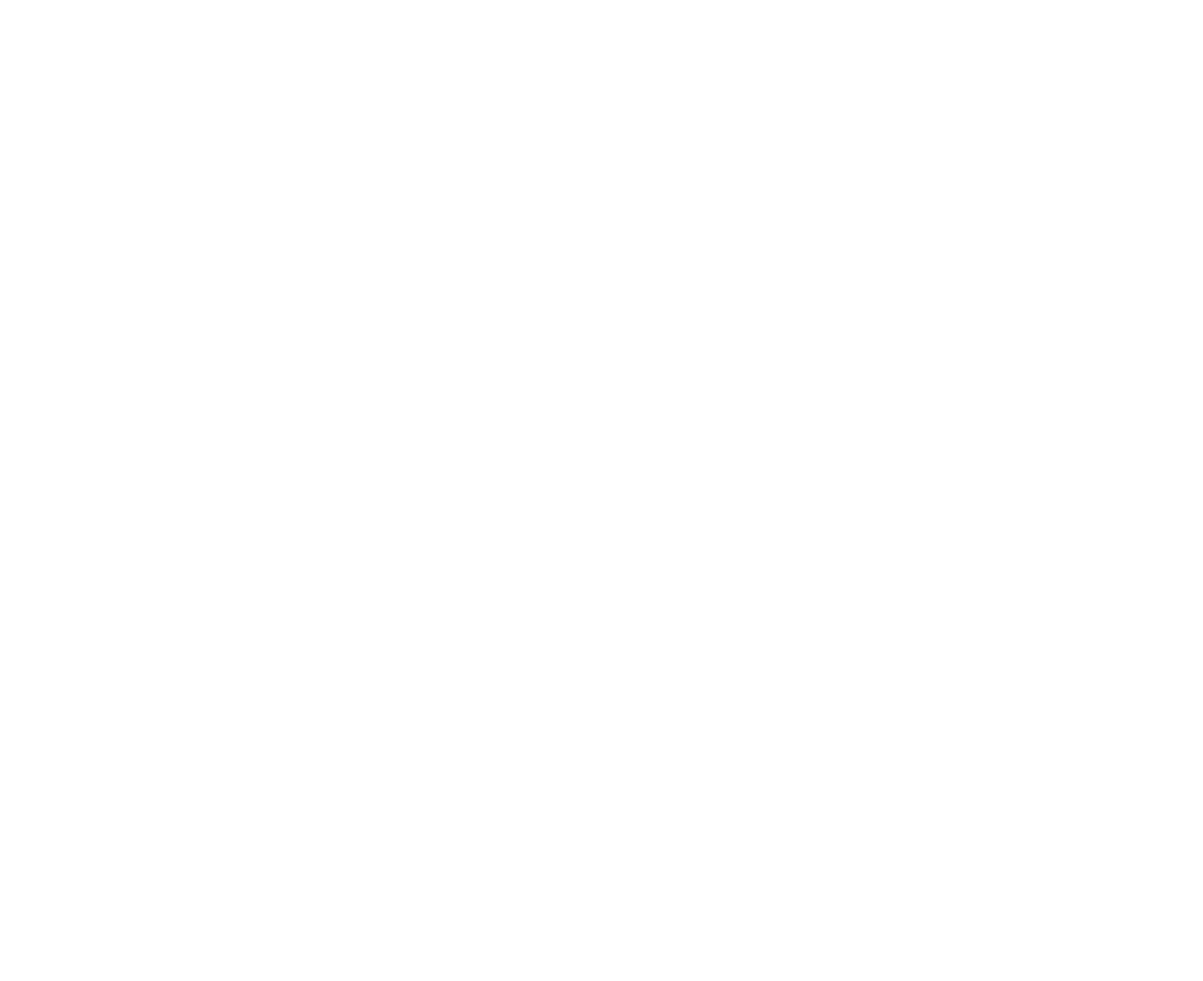
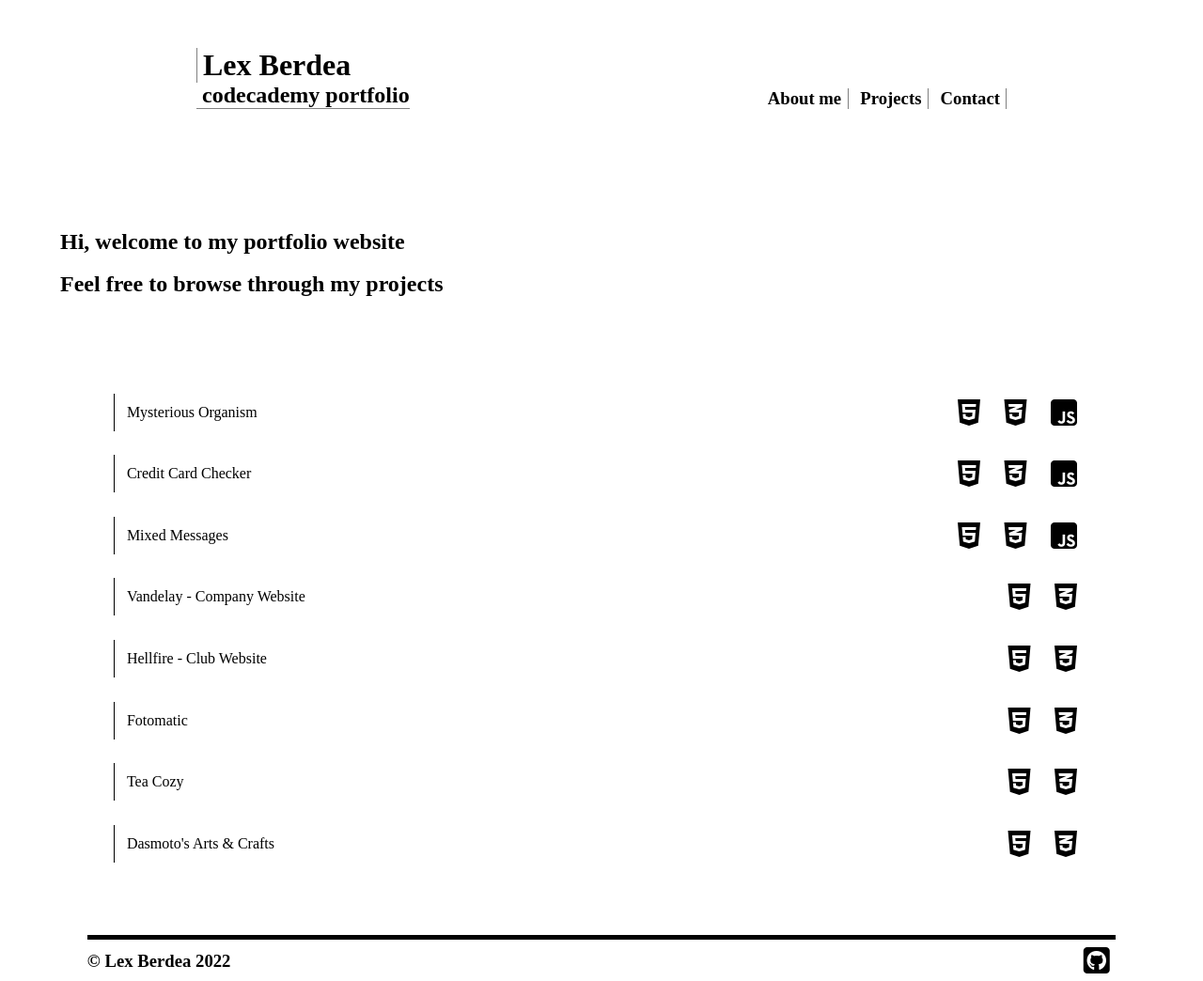
Before and after one commit to Lexgitar/PortfolioWebsite, a plain HTML site: page LexIndex.html in a window 1280 px wide. Shown: the whole page at 94% size. Before the commit the page ends 800 px from the top, so only its background shows below. Drawn offline with Linux system fonts and the light colour scheme.

Commit message:
ready for anchortags

```diff
--- a/LexCss.css
+++ b/LexCss.css
@@ -0,0 +1,156 @@
+/*---- reset css---*/
+*{
+    margin: 0;
+    padding: 0;
+}
+
+html{
+    font-size: 16px;
+    display: inline-flex;
+    justify-content: center;
+
+
+}
+/*------*/
+
+header{
+
+    margin:3vw auto;
+    display: flex;
+    position: relative;
+    top: 0;
+    max-width: 76%;
+    justify-content: space-between;
+    align-items: flex-end;
+
+
+
+}
+.title{
+    margin: 1vw 0.5vw 0 0.5vw;
+    border-bottom: 1px solid grey;
+
+}
+.title h1{
+    border-left: 1px solid grey;
+    padding-left: 0.5vw;
+}
+.title h2{
+    padding-left: 0.5vw;
+}
+
+header ul{
+
+    display: flex;
+    justify-content: space-between;
+
+
+
+
+}
+
+header li{
+    list-style: none;
+    margin: 1vw 0.5vw 0 0.5vw;
+    border-right: 1px solid grey;
+    padding-right: 0.5vw;
+}
+
+main{
+    width: 90vw;
+    margin: 10vw auto 5vw auto;
+    height: auto;
+}
+article{
+    width: 100%;
+    margin-bottom: 5vw;
+}
+
+section{
+    width: 100%;
+    max-height: 90%;
+    display: flex;
+    flex-direction: column;
+    justify-items: center;
+    align-content: space-around;
+    margin-top: 1vw;
+
+
+}
+
+
+section div{
+    margin: 1vw auto ;
+    border-left: 1px solid black;
+    max-height: 5vh;
+    width:90%;
+    vertical-align:middle;
+    display: flex;
+    justify-content: space-between;
+    align-items: center;
+
+}
+
+section p{
+    margin-left: 1vw;
+}
+
+section ul{
+    list-style: none;
+   display: inline-flex;
+}
+section li{
+    margin: 1vw;
+}
+
+section li i{
+    font-size:2rem;
+}
+
+
+footer{
+    width: 95%;
+    margin: auto ;
+    display: flex;
+    position: relative;
+    justify-content: space-between;
+
+    border-top: 5px solid black;
+}
+footer h3{
+    margin-top: 1vw;
+}
+footer i{
+    margin: 0.5vw;
+    font-size: 2rem;
+}
+
+@media ( max-width:800px ) { html{ font-size: 0.9rem;}
+                        main section{ font-size: 16px;}
+}
+
+@media (max-width:400px) {
+    header{
+        flex-direction: column;
+        justify-items: center;
+
+    }
+
+
+    .title{
+        display: flex;
+        flex-direction: column;
+        margin: auto;
+        padding: 0;
+        justify-content: center;
+
+    }
+    header nav{
+        margin: 2vh auto;
+    }
+    nav li{
+        margin-right: 1vw;
+        padding-right: 0.7vw;
+        font-size: 0.95rem;
+    }
+}
--- a/LexIndex.html
+++ b/LexIndex.html
@@ -4,9 +4,79 @@
     <meta charset="UTF-8">
     <meta http-equiv="X-UA-Compatible" content="IE=edge">
     <meta name="viewport" content="width=device-width, initial-scale=1.0">
-    <title>Document</title>
+    <script src="https://kit.fontawesome.com/2035371d68.js" crossorigin="anonymous"></script>
+    <link rel="stylesheet" href="LexCss.css" type="text/css">
+    <title>Lex Berdea Portfolio Website</title>
 </head>
 <body>
+    <header>
+        <div class="title">
+        <h1>Lex Berdea</h1>
+        <h2>codecademy portfolio</h2>
+        </div>
+        <nav>
+            <ul>
+            <li><h3>About me</h3></li>
+            <li><h3>Projects</h3></li>
+            <li><h3>Contact</h3></li>
+            </ul>
+        </nav>
+    </header>
+    <main>
+        <article><h2>Hi, welcome to my portfolio website</h2>
+            <br>
+                <h2>Feel free to browse through my projects</h2>
+        </article>
+        <section>
+            <div></div>
+            <div><p>Mysterious Organism</p><ul>
+                <li><i  class='fab'>&#xf13b;</i></li>
+                <li><i  class='fab'>&#xf38b;</i></li>
+                <li><i  class='fab'>&#xf3b9;</i></li>
+            </ul></div>
+            <div><p>Credit Card Checker</p><ul>
+                <li><i  class='fab'>&#xf13b;</i></li>
+                <li><i  class='fab'>&#xf38b;</i></li>
+                <li><i  class='fab'>&#xf3b9;</i></li>
+            </ul></div>
+            <div><p>Mixed Messages</p><ul>
+                <li><i  class='fab'>&#xf13b;</i></li>
+                <li><i  class='fab'>&#xf38b;</i></li>
+                <li><i  class='fab'>&#xf3b9;</i></li>
+            </ul></div>
+            <div><p>Vandelay - Company Website</p><ul>
+                <li><i  class='fab'>&#xf13b;</i></li>
+                <li><i  class='fab'>&#xf38b;</i></li>
 
+            </ul></div>
+            <div><p>Hellfire - Club Website</p><ul>
+                <li><i  class='fab'>&#xf13b;</i></li>
+                <li><i  class='fab'>&#xf38b;</i></li>
+
+            </ul></div>
+            <div><p>Fotomatic</p><ul>
+                <li><i  class='fab'>&#xf13b;</i></li>
+                <li><i  class='fab'>&#xf38b;</i></li>
+
+            </ul></div>
+            <div><p>Tea Cozy</p><ul>
+                <li><i  class='fab'>&#xf13b;</i></li>
+                <li><i  class='fab'>&#xf38b;</i></li>
+
+            </ul></div>
+            <div><p>Dasmoto's Arts & Crafts</p><ul>
+                <li><i  class='fab'>&#xf13b;</i></li>
+                <li><i  class='fab'>&#xf38b;</i></li>
+
+            </ul></div>
+
+        </section>
+
+    </main>
+
+    <footer>
+        <h3>&copy Lex Berdea 2022</h3>
+        <i class="fa-brands fa-square-github"></i>
+    </footer>
 </body>
 </html>
```
Also changed, not shown: icons/css.jpg (added), icons/html.png (added), icons/javascript.png (added).
